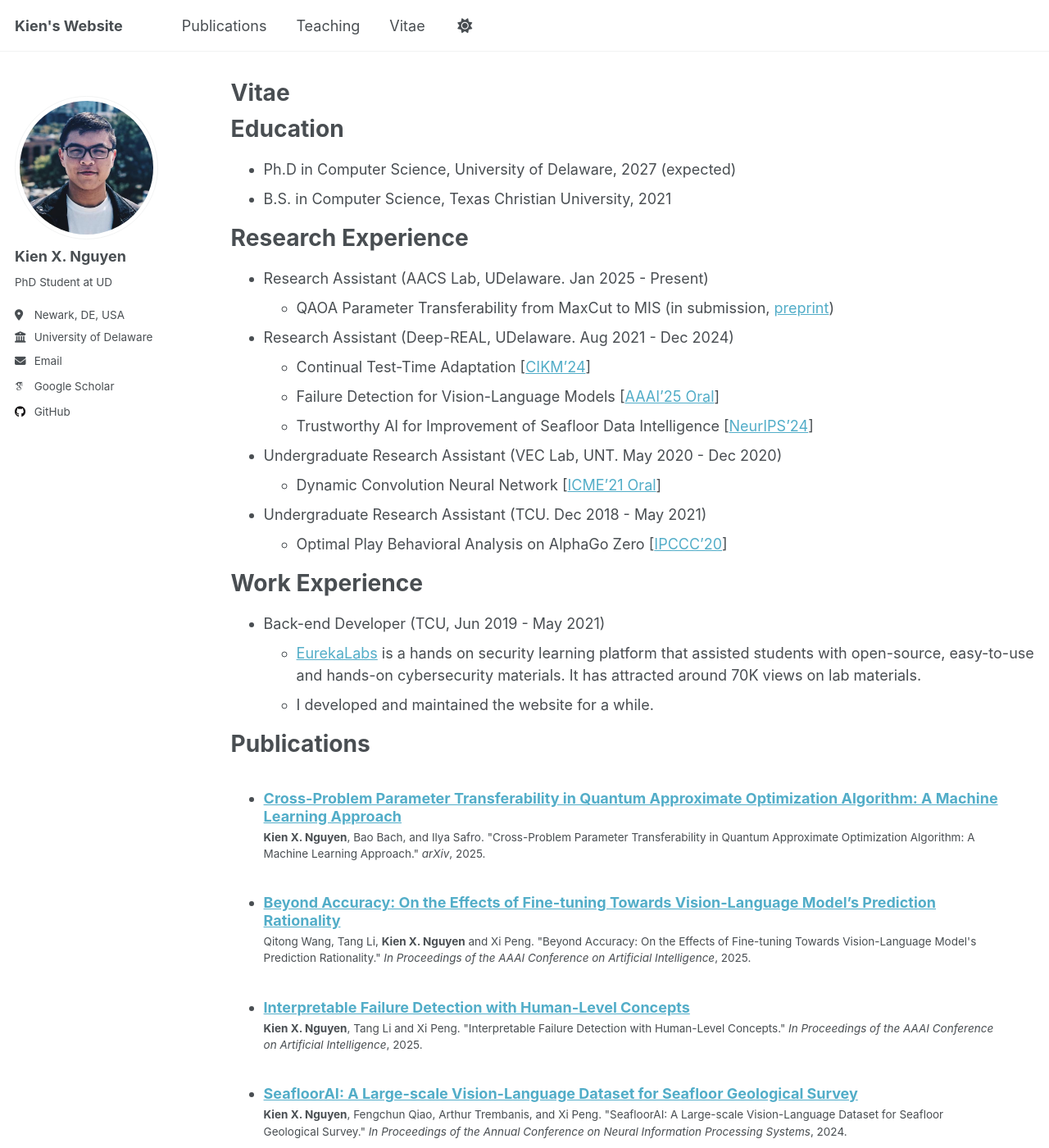
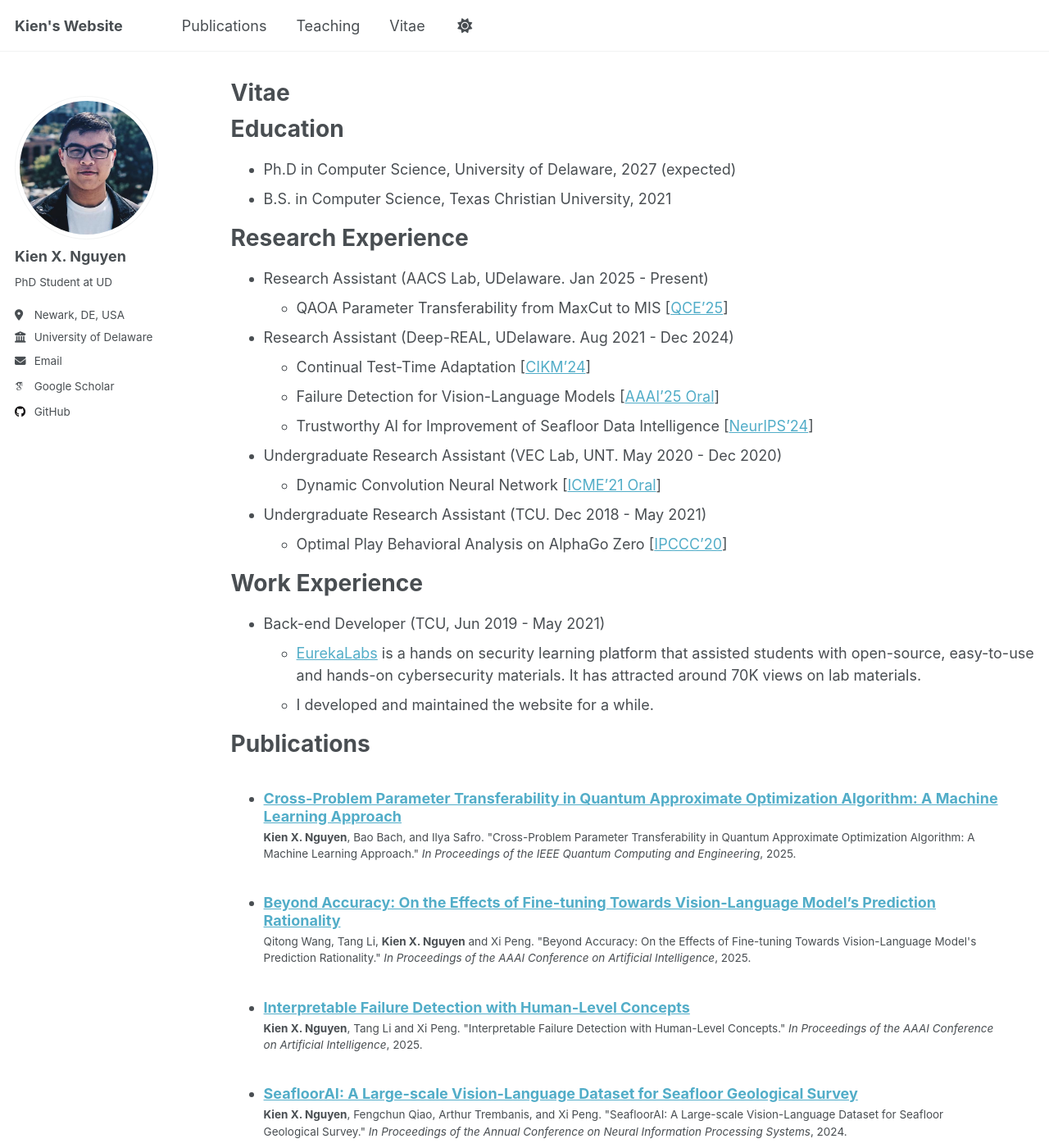
Before and after one commit to Nyquixt/Nyquixt.github.io, a Jekyll site: the page built from _pages/cv.md, in a window 1280 px wide and 1400 px high. Shown: the whole window at 82% size. Built offline with Jekyll 4.4.1, drawn with Linux system fonts in a browser that asks for light colours; some web fonts are replaced; some of the changed text lies outside the part shown.

Commit message:
update jul 2025

```diff
--- a/_pages/cv.md
+++ b/_pages/cv.md
@@ -17,7 +17,7 @@ Education
 Research Experience
 ======
 * Research Assistant (AACS Lab, UDelaware. Jan 2025 - Present)
-  * QAOA Parameter Transferability from MaxCut to MIS (in submission, [preprint](https://arxiv.org/abs/2504.10733))
+  * QAOA Parameter Transferability from MaxCut to MIS [[QCE'25](https://arxiv.org/abs/2504.10733)]
 
 * Research Assistant (Deep-REAL, UDelaware. Aug 2021 - Dec 2024)
   * Continual Test-Time Adaptation [[CIKM'24](https://arxiv.org/abs/2407.12240)]
@@ -66,7 +66,7 @@ Teaching
 Service
 ======
 * Reviewers
-  * BMVC'24, CIKM'24, ICCV'25, NeurIPS'25
+  * BMVC'24, CIKM'24, ICCV'25, BMVC'25, QCE'25, NeurIPS'25
 
 Leadership
 ======
--- a/_publications/2025-04-14-qce.md
+++ b/_publications/2025-04-14-qce.md
@@ -1,14 +1,14 @@
 ---
 title: "Cross-Problem Parameter Transferability in Quantum Approximate Optimization Algorithm: A Machine Learning Approach"
 collection: publications
-category: preprints
+category: conferences
 permalink: /publication/2025-qce
 excerpt: '<b>Abstract.</b> Quantum Approximate Optimization Algorithm (QAOA) is one of the most promising candidates to achieve the quantum advantage in solving combinatorial optimization problems. The process of finding a good set of variational parameters in the QAOA circuit has proven to be challenging due to multiple factors, such as barren plateaus. As a result, there is growing interest in exploiting parameter transferability, where parameter sets optimized for one problem instance are transferred to another that could be more complex either to estimate the solution or to serve as a warm start for further optimization. But can we transfer parameters from one class of problems to another? Leveraging parameter sets learned from a well-studied class of problems could help navigate the less studied one, reducing optimization overhead and mitigating performance pitfalls. In this paper, we study whether pretrained QAOA parameters of MaxCut can be used as is or to warm start the Maximum Independent Set (MIS) circuits. Specifically, we design machine learning models to find good donor candidates optimized on MaxCut and apply their parameters to MIS acceptors. Our experimental results show that such parameter transfer can significantly reduce the number of optimization iterations required while achieving comparable approximation ratios.'
 date: 2025-04-14
-venue: 'arXiv'
+venue: 'The IEEE Quantum Computing and Engineering'
 # slidesurl: 'http://nyquixt.github.io/files/qce25-slides.pdf'
 paperurl: 'http://nyquixt.github.io/files/qce25-paper.pdf'
 bibtexurl: 'http://nyquixt.github.io/files/qce25-bibtex.bib'
-citation: '<b>Kien X. Nguyen</b>, Bao Bach, and Ilya Safro. &quot;Cross-Problem Parameter Transferability in Quantum Approximate Optimization Algorithm: A Machine Learning Approach.&quot; <i>arXiv</i>, 2025.'
+citation: '<b>Kien X. Nguyen</b>, Bao Bach, and Ilya Safro. &quot;Cross-Problem Parameter Transferability in Quantum Approximate Optimization Algorithm: A Machine Learning Approach.&quot; <i>In Proceedings of the IEEE Quantum Computing and Engineering</i>, 2025.'
 ---
 <b>Abstract.</b> Quantum Approximate Optimization Algorithm (QAOA) is one of the most promising candidates to achieve the quantum advantage in solving combinatorial optimization problems. The process of finding a good set of variational parameters in the QAOA circuit has proven to be challenging due to multiple factors, such as barren plateaus. As a result, there is growing interest in exploiting parameter transferability, where parameter sets optimized for one problem instance are transferred to another that could be more complex either to estimate the solution or to serve as a warm start for further optimization. But can we transfer parameters from one class of problems to another? Leveraging parameter sets learned from a well-studied class of problems could help navigate the less studied one, reducing optimization overhead and mitigating performance pitfalls. In this paper, we study whether pretrained QAOA parameters of MaxCut can be used as is or to warm start the Maximum Independent Set (MIS) circuits. Specifically, we design machine learning models to find good donor candidates optimized on MaxCut and apply their parameters to MIS acceptors. Our experimental results show that such parameter transfer can significantly reduce the number of optimization iterations required while achieving comparable approximation ratios.
```
Also changed, not shown: _pages/about.md (+2 -1 lines).
